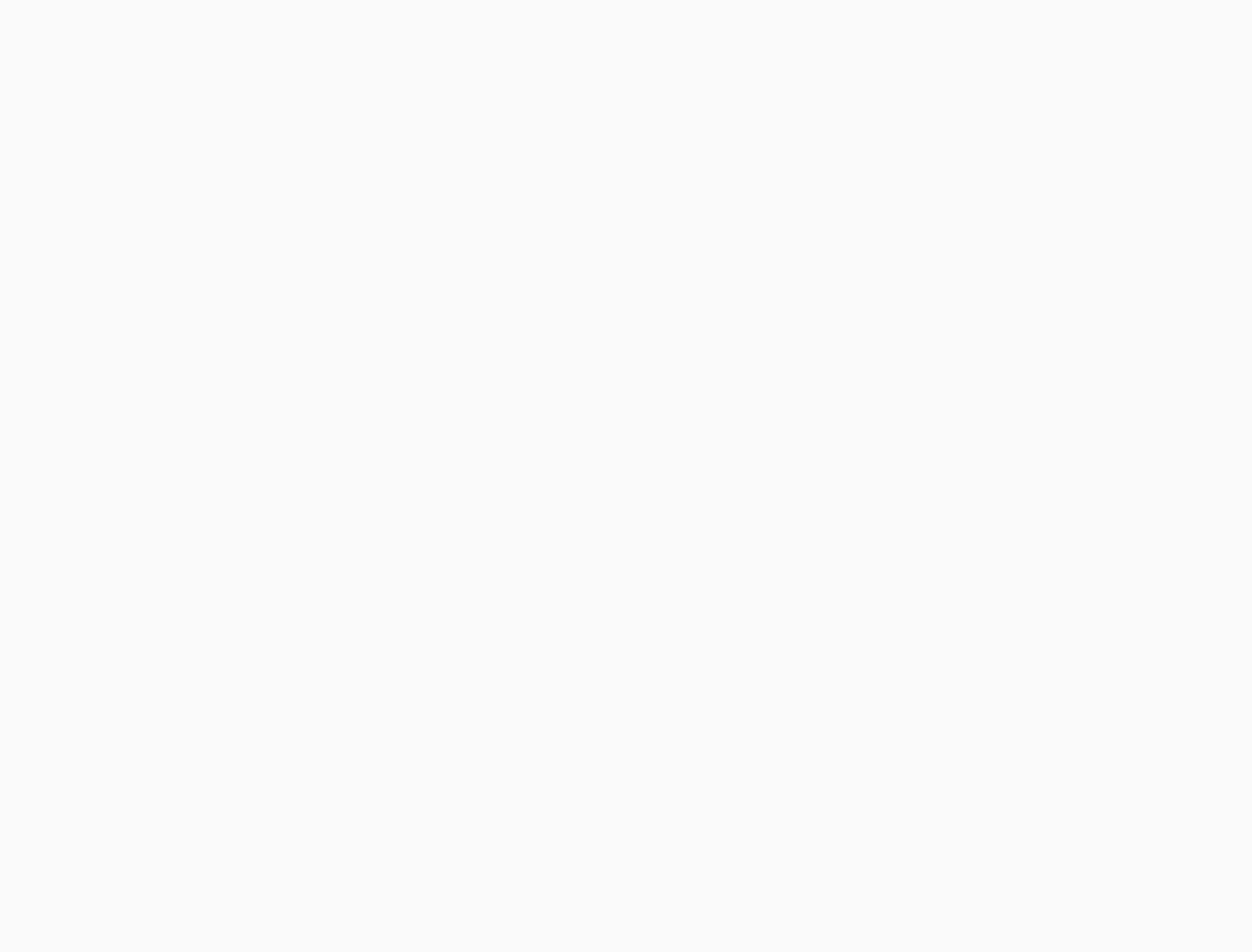
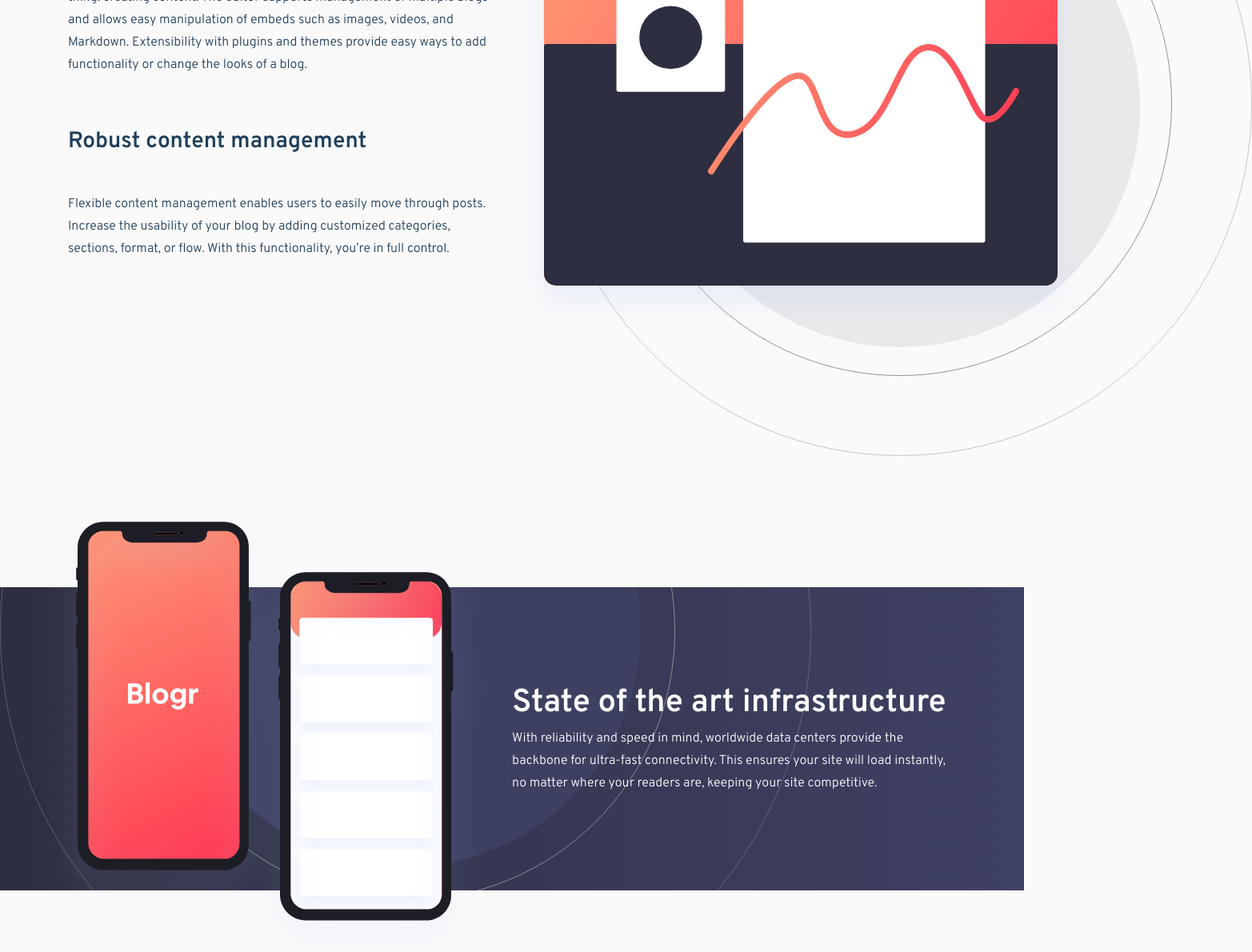
Before and after one commit to AntonCC/blogr, a React (Create React App) app: page / in a window 1280 px wide. Shown: the part 1122-2312 px from the top of the page at 80% size, 1565 px wide, since content can reach past the window. Before the commit the page ends 1282 px from the top, so only its background shows below. Built offline with nearby package versions, Linux system fonts and the light colour scheme.

Commit message:
Slim banner desktop completed

```diff
--- a/src/components/banner/banner.tsx
+++ b/src/components/banner/banner.tsx
@@ -1,21 +1,34 @@
 import React from 'react'
-import { StyledBanner } from './styledBanner'
+import { StyledBanner } from './sBanner'
 import { Container } from '../../styledGeneral/styledGeneral'
+import { ReactComponent as Test } from '../../assets/illustration-editor-desktop.svg'
 
-const Banner = () => {
+interface Props {
+  bannerTitle?: string,
+  textContent: { title: string, text: string }[]
+}
+
+const Banner: React.FC<Props> = ({ bannerTitle, textContent}) => {
   return (
     <StyledBanner>
       <Container>
-        <h2>Designed for the future</h2>
+        {
+          bannerTitle &&
+            <h2>{ bannerTitle }</h2>
+        }
         <div className="content">
           <div className="text">
-            <h4>Introducing an extensible editor</h4>
-            <p>
-              Blogr features an exceedingly intuitive interface which lets you focus on one thing: creating content. The editor supports management of multiple blogs and allows easy manipulation of embeds such as images, videos, and Markdown. Extensibility with plugins and themes provide easy ways to add functionality or change the looks of a blog.
-            </p>
+            {
+              textContent.map(({ title, text}) => (
+                <div className="group">
+                  <h4>{ title }</h4>
+                  <p>{ text }</p>
+                </div>
+              ))
+            }
           </div>
           <div className="img-container">
-
+            <Test />
           </div>
         </div>
       </Container>
--- /dev/null
+++ b/src/components/banner/sBanner.tsx
@@ -0,0 +1,43 @@
+import styled from 'styled-components'
+
+export const StyledBanner = styled.div`
+  width: 100%;
+  padding: 16rem 0;
+  .general-container {
+    display: flex;
+    flex-direction: column;
+    justify-content: center;
+    align-items: center;
+    color: #1F3E5A;
+    h2 {
+      font-size: 4rem;
+      /* margin-bottom: 9rem; */
+      font-weight: 600;
+    }
+    .content {
+      width: 100%;
+      display: grid;
+      grid-template-columns: 50% 50%;
+      justify-content: center;
+      align-items: center;
+      .text {
+        max-width: 540px;
+        .group {
+          margin-bottom: 6.4rem;
+          h4 {
+            font-size: 2.8rem;
+            margin-bottom: 4.6rem;
+            font-weight: 600;
+          }
+          p {
+            font-size: 1.6rem;
+            line-height: 2.8rem;
+          }
+        }
+      }
+      .img-container {
+
+      }
+    }
+  }
+`
--- a/src/components/banner/styledBanner.tsx
+++ /dev/null
@@ -1,35 +0,0 @@
-import styled from 'styled-components'
-
-export const StyledBanner = styled.div`
-  width: 100%;
-  padding: 16rem 0;
-  .general-container {
-    display: flex;
-    flex-direction: column;
-    justify-content: center;
-    align-items: center;
-    h2 {
-      font-size: 4rem;
-      margin-bottom: 9rem;
-      font-weight: 600;
-    }
-    .content {
-      width: 100%;
-      display: flex;
-      justify-content: flex-start;
-      align-items: center;
-      .text {
-        max-width: 540px;
-        h4 {
-          font-size: 2.8rem;
-          margin-bottom: 4.6rem;
-          font-weight: 600;
-        }
-        p {
-          font-size: 1.6rem;
-          line-height: 2.8rem;
-        }
-      }
-    }
-  }
-`
--- /dev/null
+++ b/src/components/slim-banner/sSlimBanner.tsx
@@ -0,0 +1,46 @@
+import styled from 'styled-components'
+import theme from '../../theme/theme'
+
+export const StyledSlimBanner = styled.div`
+  width: 100%;
+  color: ${({ theme }) => theme.colors.white};
+  background: linear-gradient(to right, #2D2E40, #3F4164);
+  position: relative;
+  .background {
+    width: 100%;
+    height: 100%;
+    position: absolute;
+    overflow: hidden;
+    .img-background {
+      position: absolute;
+      top: -120%;
+    }
+  }
+  .general-container {
+    position: relative;
+    width: 100%;
+    position: relative;
+    display: grid;
+    grid-template-columns: 50% 50%;
+    grid-template-areas: 'side-a side-b';
+    justify-content: center;
+    align-items: center;
+    padding: 12rem 0;
+    .text {
+      grid-area: side-b;
+      z-index: 15;
+      h2 {
+        font-size: 4rem;
+        margin-bottom: .5rem;
+      }
+      p {
+        font-size:  1.6rem;
+        line-height: 2.8rem;
+      }
+    }
+    .img-container {
+      position: absolute;
+      left: -30px;
+    }
+  }
+`
--- /dev/null
+++ b/src/components/slim-banner/slim-banner.tsx
@@ -0,0 +1,31 @@
+import React from 'react'
+import Phone from '../../assets/illustration-phones.svg'
+import Circles from '../../assets/bg-pattern-circles.svg'
+
+import { Container } from '../../styledGeneral/styledGeneral'
+import { StyledSlimBanner } from './sSlimBanner'
+
+const SlimBanner = () => {
+  return (
+    <StyledSlimBanner>
+      <div className="background">
+        <div className="img-background">
+          <img src={ Circles } alt=""/>
+        </div>
+      </div>
+        <Container>
+          <div className="text">
+            <h2>State of the art infrastructure</h2>
+            <p>
+              With reliability and speed in mind, worldwide data centers provide the backbone for ultra-fast connectivity. This ensures your site will load instantly, no matter where your readers are, keeping your site competitive.
+            </p>
+          </div>
+          <div className="img-container">
+            <img src={ Phone } alt=""/>
+          </div>
+        </Container>
+    </StyledSlimBanner>
+  )
+}
+
+export default SlimBanner;
--- a/src/pages/home/home.tsx
+++ b/src/pages/home/home.tsx
@@ -3,12 +3,16 @@
 
 import Landing from '../../components/landing/landing'
 import Banner from '../../components/banner/banner'
+import SlimBanner from '../../components/slim-banner/slim-banner'
+
+import { banner1Info } from './homeInfo'
 
 const Home = () => {
   return (
     <div>
       <Landing />
-      <Banner />
+      <Banner {...banner1Info} />
+      <SlimBanner />
     </div>
   )
 }
--- /dev/null
+++ b/src/pages/home/homeInfo.tsx
@@ -0,0 +1,13 @@
+export const banner1Info = {
+  bannerTitle: 'Designed for the future',
+  textContent: [
+    {
+      title: 'Introducing an extensible editor',
+      text: ' Blogr features an exceedingly intuitive interface which lets you focus on one thing: creating content. The editor supports management of multiple blogs and allows easy manipulation of embeds such as images, videos, and Markdown. Extensibility with plugins and themes provide easy ways to add functionality or change the looks of a blog.'
+    },
+    {
+      title: 'Robust content management',
+      text: 'Flexible content management enables users to easily move through posts. Increase the usability of your blog by adding customized categories, sections, format, or flow. With this functionality, you’re in full control.'
+    }
+  ]
+}
```
